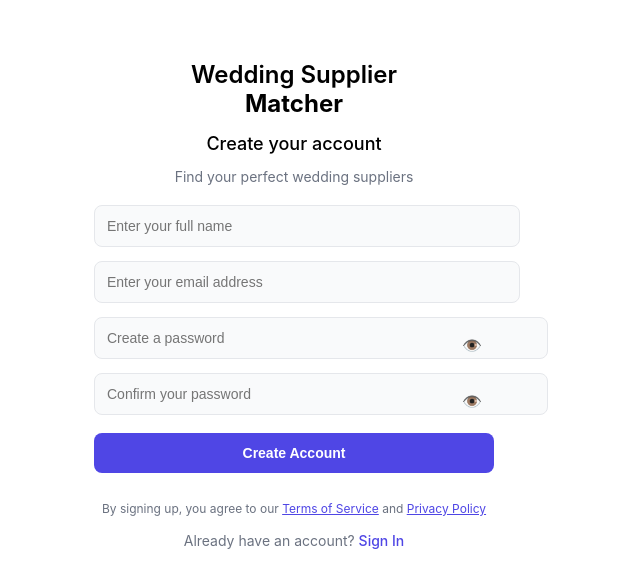
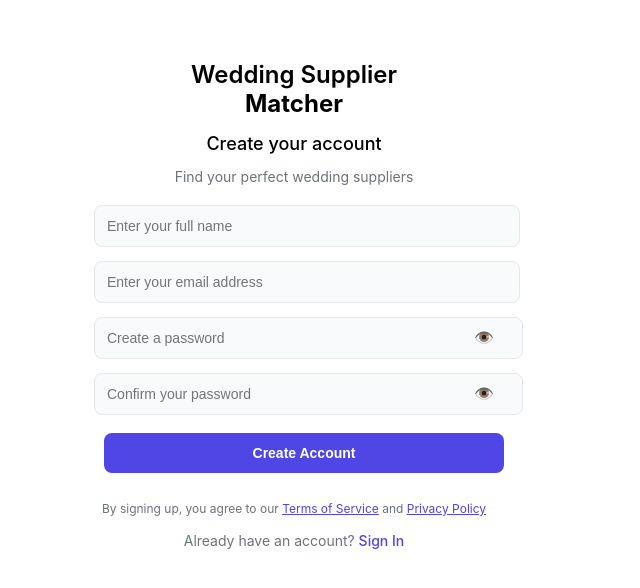
Before and after one commit to Uriel867/Wedding-Organizer, a React (Create React App) app in the folder frontend/: page /register in a window 1280 px wide. Shown: the top 588 px of the page, without its empty margins (346-986 px from the left). Built offline with nearby package versions, Linux system fonts and the light colour scheme.

Commit message:
added margin to create account

```diff
--- a/frontend/src/pages/RegisterPage.css
+++ b/frontend/src/pages/RegisterPage.css
@@ -52,14 +52,14 @@ body {
 }
 
 .password-field input {
-    padding-right: 40px;
+  padding-right: 15px;
 }
 
 .password-field span {
   position: absolute;
-    right: 12px;
+  right: 0px;
   top: 50%;
-    transform: translateY(-50%);
+  transform: translateY(-90%);
   cursor: pointer;
   color: #9ca3af;
 }
@@ -76,6 +76,7 @@ body {
   cursor: pointer;
   margin-top: 4px;
   margin-bottom: 16px;
+  margin-left: 10px;
   transition: background-color 0.2s ease;
 }
 
```
Lines whose indentation alone changed are shown as unchanged.
